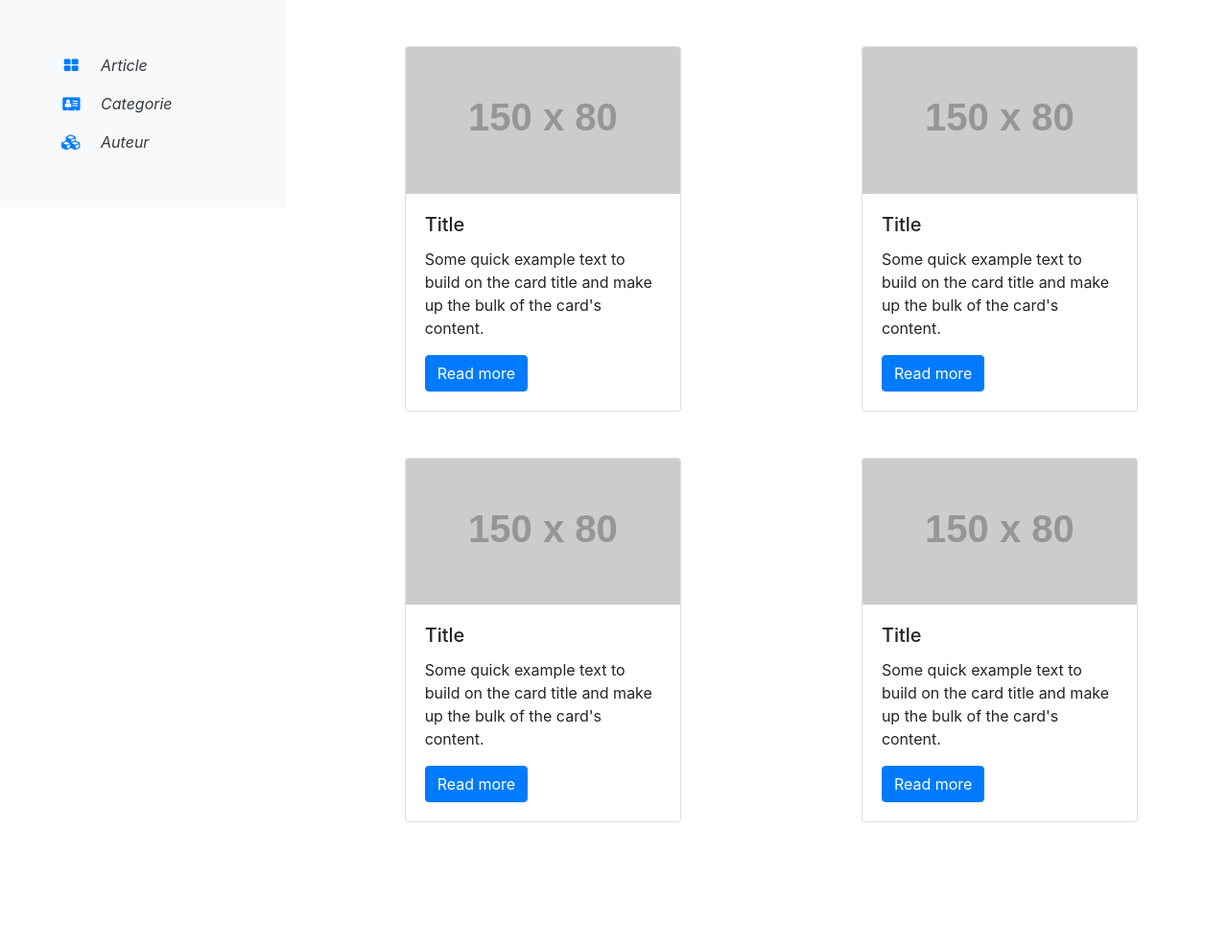
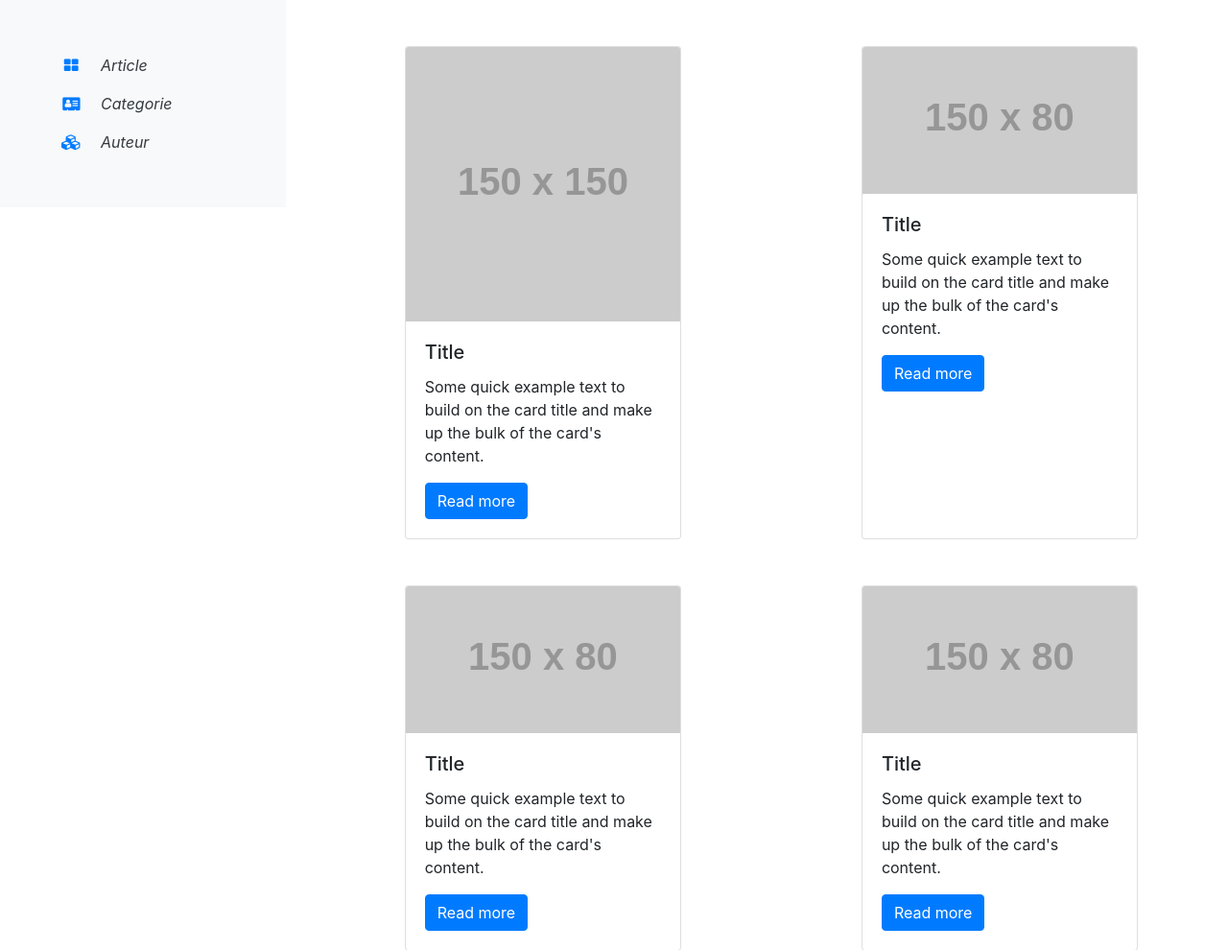
Before and after one commit to fm-reda/blog_native, a PHP site: page /index-blog.php in a window 1280 px wide. Shown: the part 56-1046 px from the top of the page at 96% size. Before the commit the page ends 913 px from the top, so only its background shows below. Run offline with PHP 8.4, Linux system fonts and the light colour scheme; grey boxes labelled with a size stand in for pictures from a placeholder-image service; some libraries are stand-ins or nearby versions.

Commit message:
modifier

```diff
--- a/index-blog.php
+++ b/index-blog.php
@@ -7,7 +7,7 @@ include 'sidebar.php' ?>
     <!-- list-article -->
     <div class="d-flex justify-content-around my-5">
         <div class="card" style="width: 18rem;">
-            <img class="card-img-top" src="http://placehold.jp/150x80.png" alt="">
+            <img class="card-img-top" src="http://placehold.jp/150x150.png" alt="">
             <div class="card-body">
                 <h5 class="card-title">Title</h5>
                 <p class="card-text">Some quick example text to build on the card title and make up the bulk of the card's content.</p>
--- a/new-article.php
+++ b/new-article.php
@@ -4,7 +4,7 @@ include 'sidebar.php'; ?>
 <!-- Main pages -->
 
 <div class="col-lg-9 my-5">
-    <form class="w-50">
+    <form class="w-75">
         <div class="form-group">
             <label for="title">Title</label>
             <input type="text" class="title form-control" id="title" aria-describedby="titlehelp">
```
